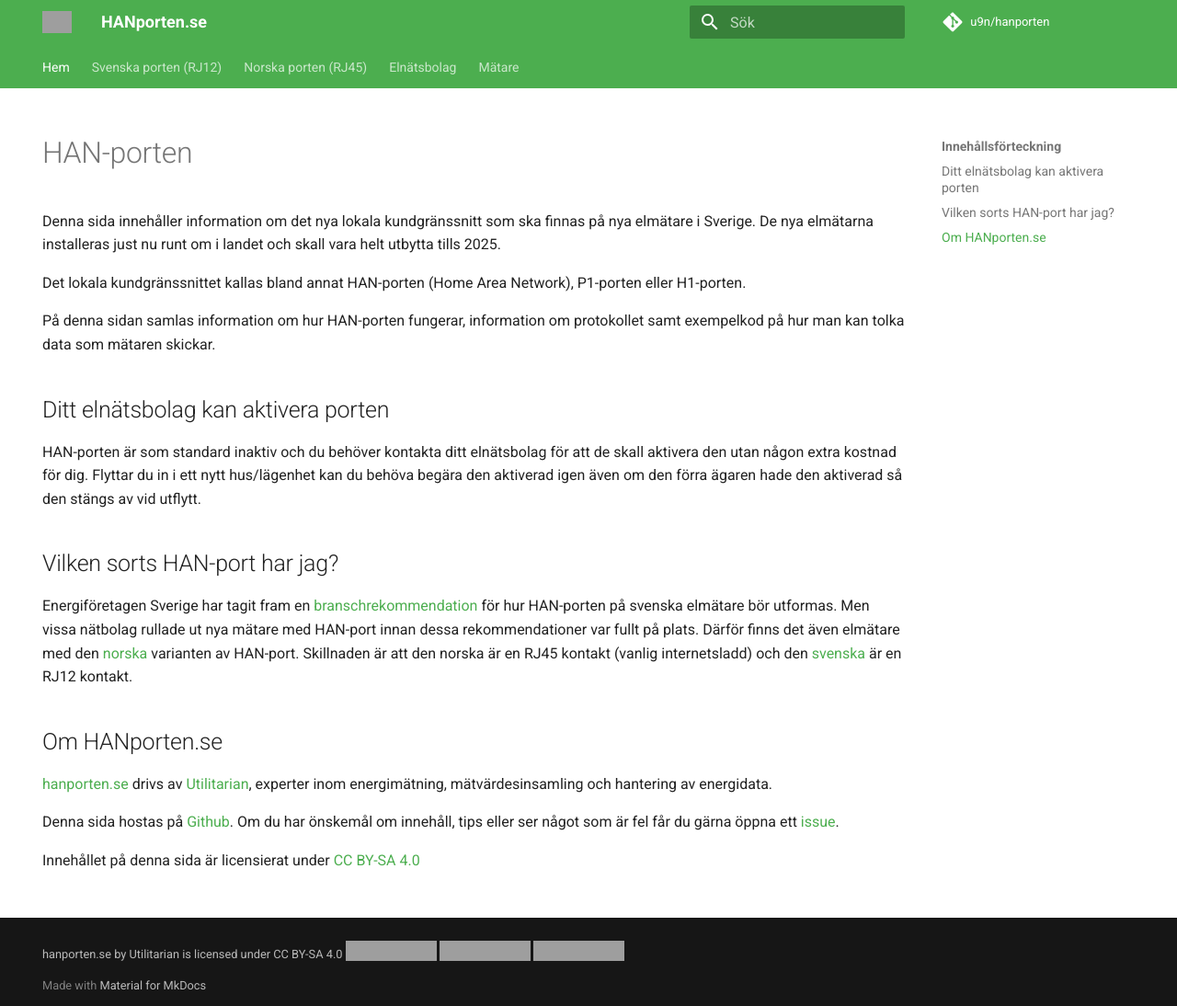
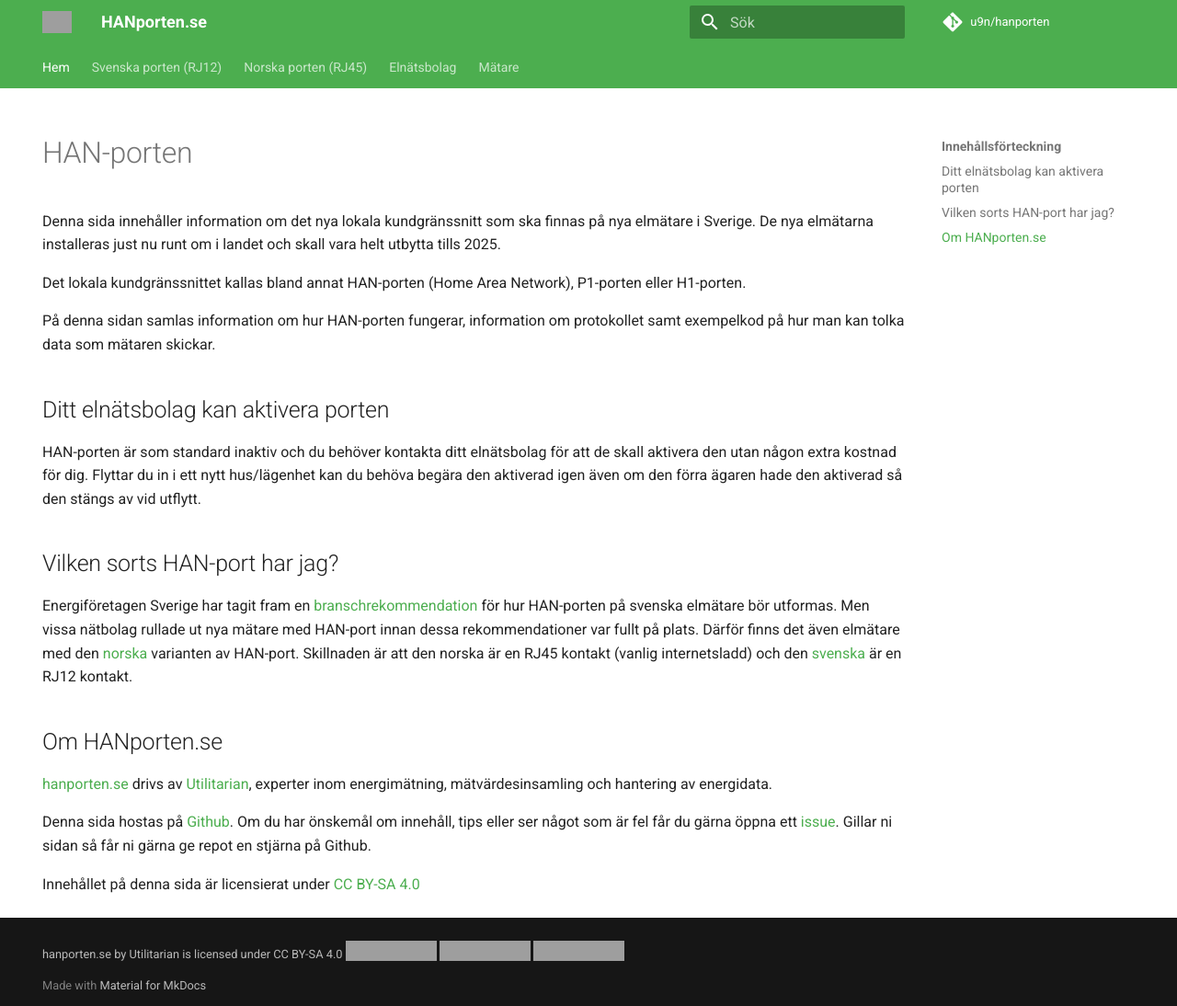
Before and after one commit to u9n/hanporten, an MkDocs documentation site: the page built from docs/index.md, in a window 1280 px wide and 1094 px high. Shown: the whole window at 92% size. Built offline with MkDocs 1.6.1 and Material for MkDocs 9.7.7, drawn with Linux system fonts in a browser that asks for light colours; comment, search, counter and statistics services are not loaded; grey boxes are pictures that could not be loaded.

Commit message:
Ask for stars

```diff
--- a/docs/index.md
+++ b/docs/index.md
@@ -37,6 +37,6 @@
 
 Denna sida hostas på [Github](https://github.com/u9n/hanporten/). Om du har önskemål
 om innehåll, tips eller ser något som är fel får du gärna öppna
-ett [issue](https://github.com/u9n/hanporten/issues).
+ett [issue](https://github.com/u9n/hanporten/issues). Gillar ni sidan så får ni gärna ge repot en stjärna på Github.
 
 Innehållet på denna sida är licensierat under [CC BY-SA 4.0](http://creativecommons.org/licenses/by-sa/4.0/?ref=chooser-v1)
```
